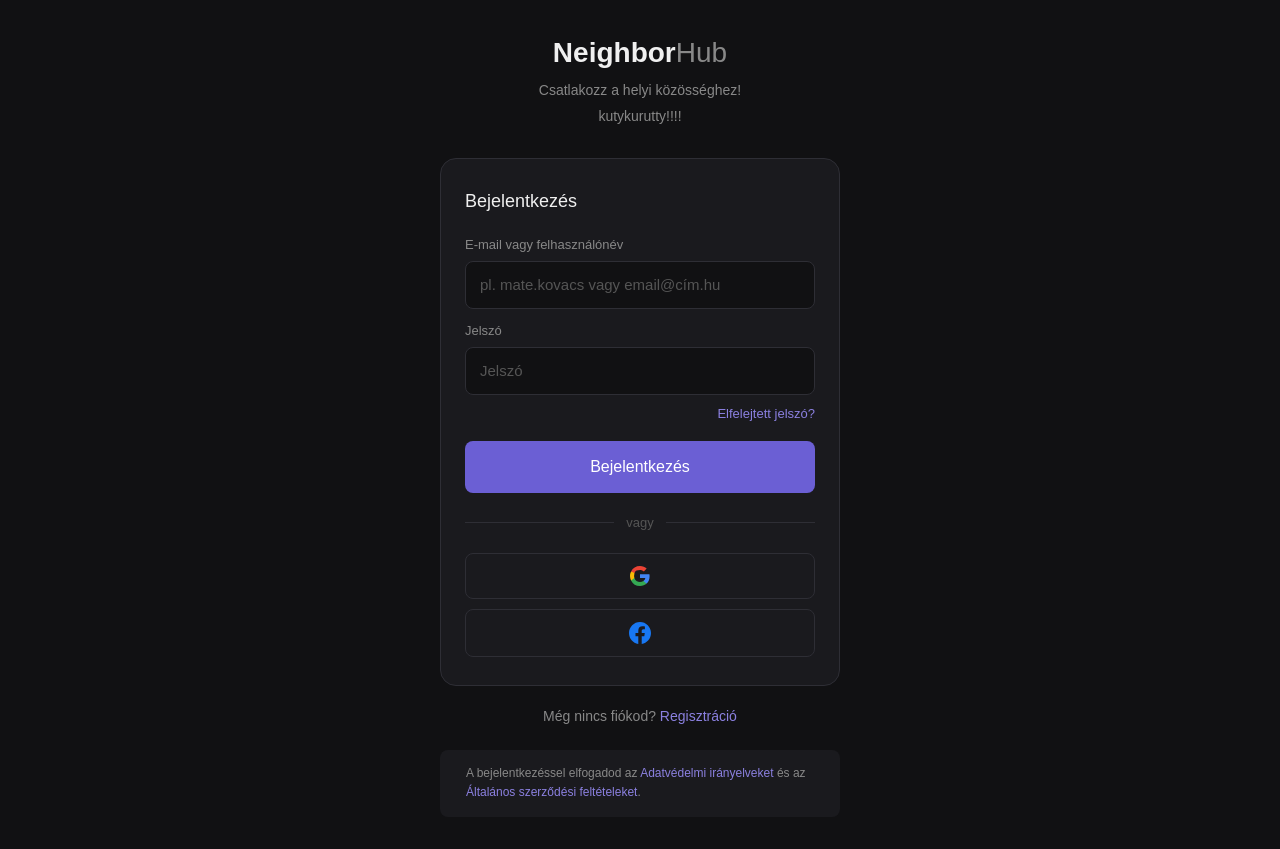
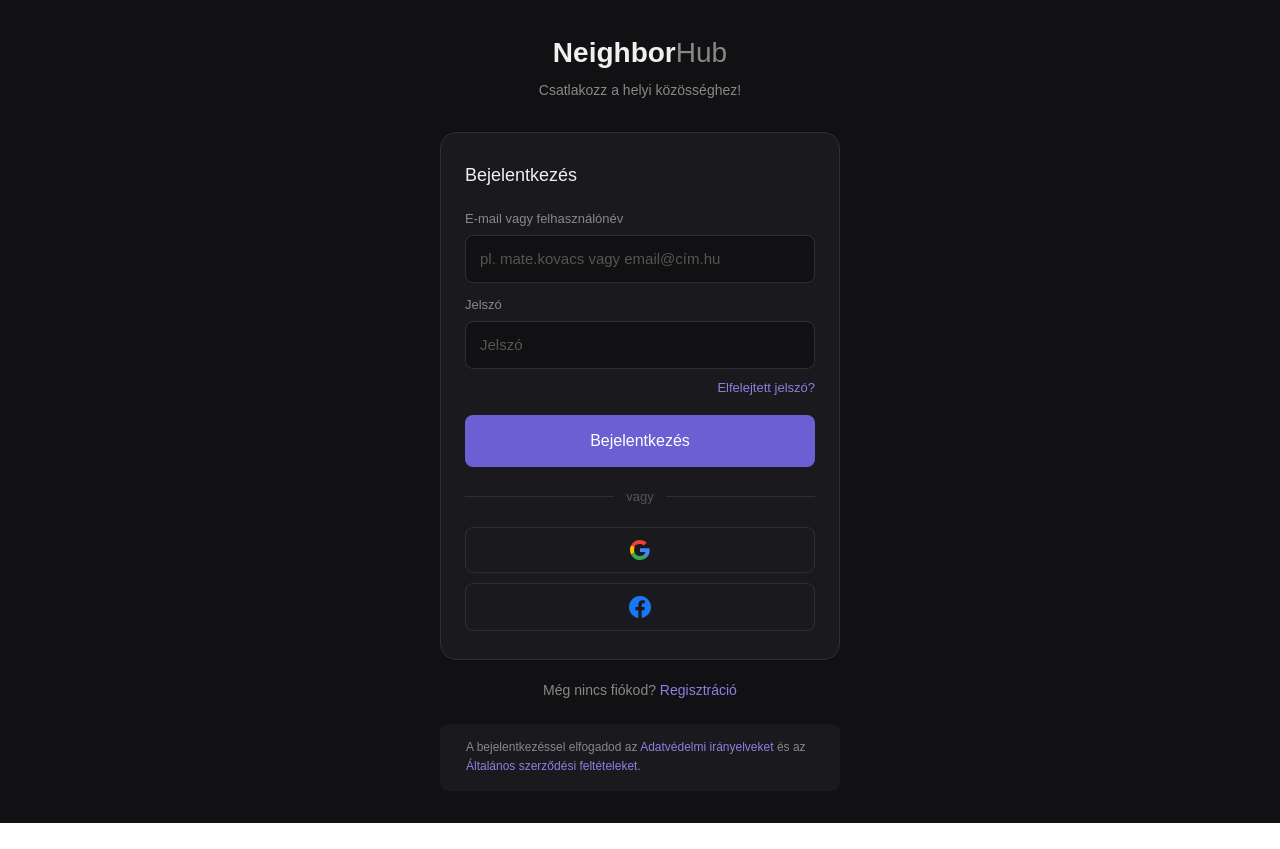
Before and after one commit to santa-mark-1/teszt, a Next.js app: page /login in a window 1280 px wide. After the commit the page ends 823 px from the top, so only its background shows below. Built offline with nearby package versions, Linux system fonts and the light colour scheme.

Commit message:
Visszaállított

```diff
--- a/app/login/page.tsx
+++ b/app/login/page.tsx
@@ -14,7 +14,6 @@ export default function LoginPage() {
             Neighbor<span className="font-normal text-[#888]">Hub</span>
           </p>
           <p className="text-sm text-[#888] mt-1.5">Csatlakozz a helyi közösséghez!</p>
-          <p className="text-sm text-[#888] mt-1.5">kutykurutty!!!!</p>
         </div>
 
         {/* Card */}
```
